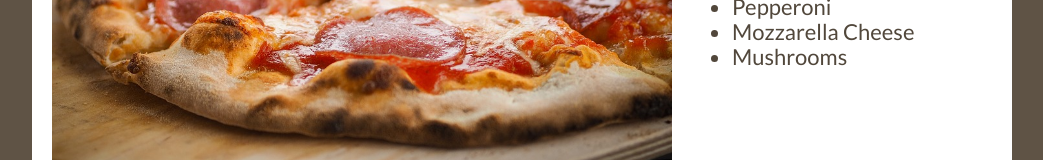
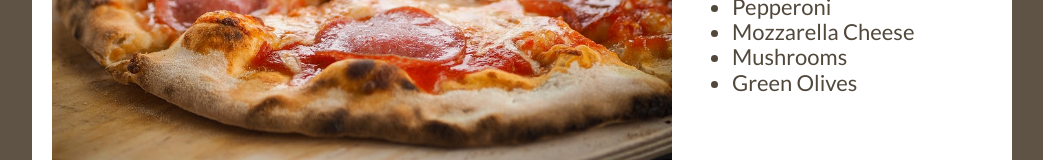
Before and after one commit to JennyAllar/pizza-gh-pages, a plain HTML site: page index.html in a window 1280 px wide. Shown: the part 273-433 px from the top of the page, without its empty margins (118-1161 px from the left). Drawn offline with nearby package versions, Linux system fonts and the light colour scheme; a web font is replaced by a local one.

Commit message:
Adding more toppings
I didn't feel that it included my most favorite.

```diff
--- a/index.html
+++ b/index.html
@@ -25,6 +25,7 @@
       <li>Pepperoni</li>
       <li>Mozzarella Cheese</li>
       <li>Mushrooms</li>
+      <li>Green Olives</li>
     </ul>
   </div>
 </div>
```
